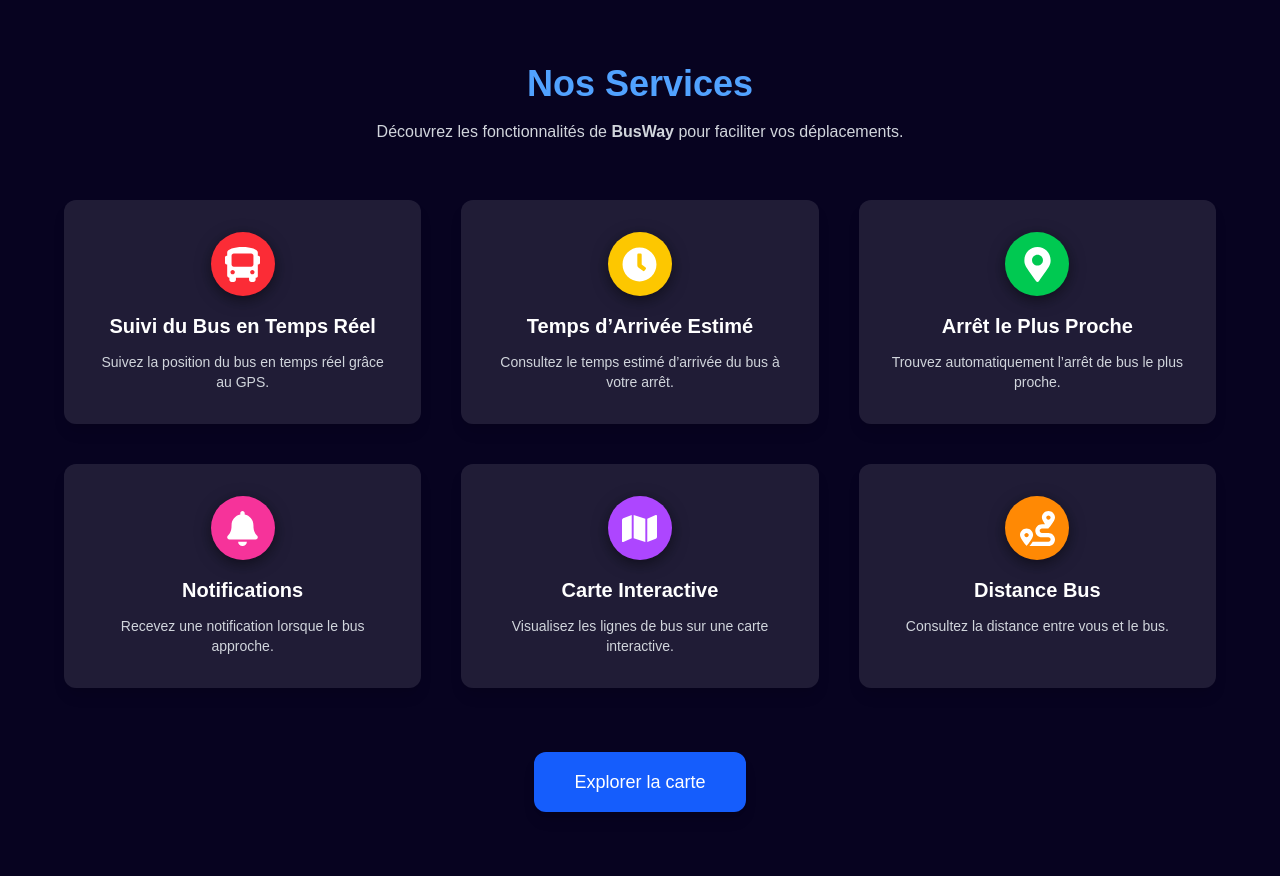
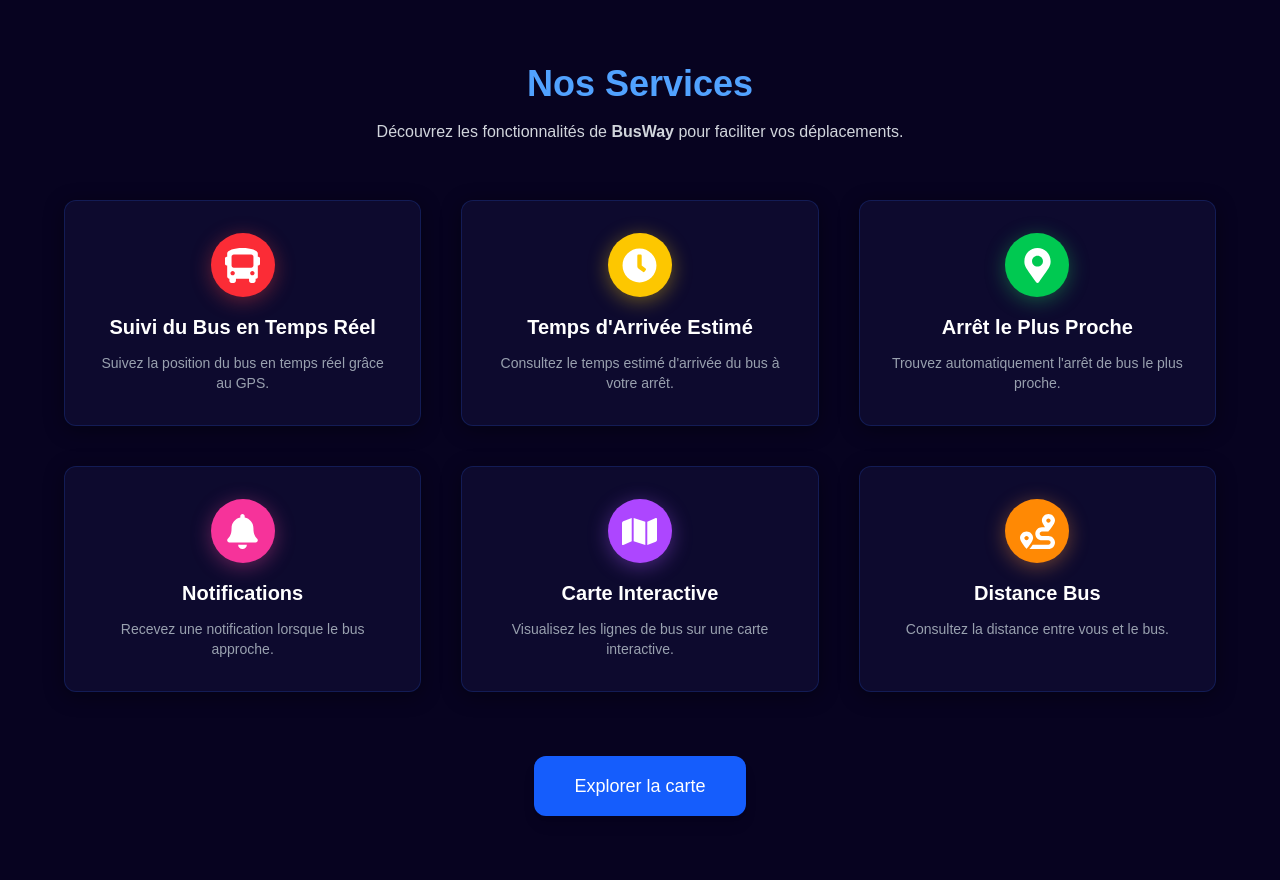
Before and after one commit to titollay/busway, a React (Vite) app: page /services in a window 1280 px wide. Built offline with nearby package versions, Linux system fonts and the light colour scheme.

Commit message:
fix color

```diff
--- a/src/components/Contact.jsx
+++ b/src/components/Contact.jsx
@@ -20,7 +20,7 @@ const Contact = () => {
         </p>
 
         {/* Glass Contact Card frosty */}
-        <div className="bg-white/10 backdrop-blur-[30px] border border-white/20 shadow-2xl p-12 rounded-2xl text-left animate-popUp hover:scale-105 hover:shadow-blue-400 transition duration-500">
+        <div className="bg-[#0d0a2e] backdrop-blur-[30px] border border-white/20 shadow-2xl p-12 rounded-2xl text-left animate-popUp hover:scale-105 hover:shadow-blue-400 transition duration-500">
 
           <p className="flex items-center mb-6 text-white font-semibold">
             <FaMapMarkerAlt className="mr-3 text-blue-400" />
--- a/src/components/Services.jsx
+++ b/src/components/Services.jsx
@@ -1,26 +1,25 @@
-
 import { FaBus, FaClock, FaMapMarkerAlt, FaBell, FaMap, FaRoute } from "react-icons/fa";
 import React from "react";
 
 function Services() {
   const services = [
-    { icon: <FaBus size={35} />, title: "Suivi du Bus en Temps Réel", desc: "Suivez la position du bus en temps réel grâce au GPS.", color: "bg-red-500" },
-    { icon: <FaClock size={35} />, title: "Temps d’Arrivée Estimé", desc: "Consultez le temps estimé d’arrivée du bus à votre arrêt.", color: "bg-yellow-400" },
-    { icon: <FaMapMarkerAlt size={35} />, title: "Arrêt le Plus Proche", desc: "Trouvez automatiquement l’arrêt de bus le plus proche.", color: "bg-green-500" },
-    { icon: <FaBell size={35} />, title: "Notifications", desc: "Recevez une notification lorsque le bus approche.", color: "bg-pink-500" },
-    { icon: <FaMap size={35} />, title: "Carte Interactive", desc: "Visualisez les lignes de bus sur une carte interactive.", color: "bg-purple-500" },
-    { icon: <FaRoute size={35} />, title: "Distance Bus", desc: "Consultez la distance entre vous et le bus.", color: "bg-orange-400" }
+    { icon: <FaBus size={35} />, title: "Suivi du Bus en Temps Réel", desc: "Suivez la position du bus en temps réel grâce au GPS.", color: "bg-red-500", shadow: "rgba(239,68,68,0.4)" },
+    { icon: <FaClock size={35} />, title: "Temps d'Arrivée Estimé", desc: "Consultez le temps estimé d'arrivée du bus à votre arrêt.", color: "bg-yellow-400", shadow: "rgba(250,204,21,0.4)" },
+    { icon: <FaMapMarkerAlt size={35} />, title: "Arrêt le Plus Proche", desc: "Trouvez automatiquement l'arrêt de bus le plus proche.", color: "bg-green-500", shadow: "rgba(34,197,94,0.4)" },
+    { icon: <FaBell size={35} />, title: "Notifications", desc: "Recevez une notification lorsque le bus approche.", color: "bg-pink-500", shadow: "rgba(236,72,153,0.4)" },
+    { icon: <FaMap size={35} />, title: "Carte Interactive", desc: "Visualisez les lignes de bus sur une carte interactive.", color: "bg-purple-500", shadow: "rgba(168,85,247,0.4)" },
+    { icon: <FaRoute size={35} />, title: "Distance Bus", desc: "Consultez la distance entre vous et le bus.", color: "bg-orange-400", shadow: "rgba(251,146,60,0.4)" }
   ];
 
   return (
     <div className="min-h-screen bg-[#070320] py-16 px-6 text-white">
 
       {/* Title */}
-      <h1 className="text-4xl font-bold text-center text-blue-400 mb-4 animate-fadeInDown">
+      <h1 className="text-4xl font-bold text-center text-blue-400 mb-4">
         Nos Services
       </h1>
 
-      <p className="text-center text-gray-300 mb-14 animate-fadeInUp delay-200">
+      <p className="text-center text-gray-300 mb-14">
         Découvrez les fonctionnalités de <strong>BusWay</strong> pour faciliter vos déplacements.
       </p>
 
@@ -29,18 +28,21 @@ function Services() {
         {services.map((service, index) => (
           <div
             key={index}
-            className="bg-white/10 rounded-xl p-8 text-center shadow-lg
+            className="bg-[#0d0a2e] border border-blue-900/40 rounded-xl p-8 text-center
                        transform transition-all duration-500
-                       hover:-translate-y-4 hover:shadow-2xl
+                       hover:-translate-y-4 hover:border-blue-500/60
                        animate-dropTop"
-            style={{ animationDelay: `${index * 150}ms` }}
+            style={{
+              animationDelay: `${index * 150}ms`,
+              boxShadow: "0 4px 20px rgba(0,0,0,0.4)"
+            }}
           >
             {/* Icon */}
-            <div className={`mb-4 flex justify-center items-center w-16 h-16 mx-auto rounded-full ${service.color}
-                            shadow-[0_4px_15px_rgba(0,0,0,0.5)]
-                            transition-transform duration-500
-                            hover:scale-125 hover:shadow-[0_8px_25px_rgba(0,0,0,0.7)]
-                            `}>
+            <div
+              className={`mb-4 flex justify-center items-center w-16 h-16 mx-auto rounded-full ${service.color}
+                          transition-transform duration-500 hover:scale-125`}
+              style={{ boxShadow: `0 4px 20px ${service.shadow}` }}
+            >
               {React.cloneElement(service.icon, { color: "white" })}
             </div>
 
@@ -48,7 +50,7 @@ function Services() {
             <h2 className="text-xl font-semibold mb-3 text-white">{service.title}</h2>
 
             {/* Description */}
-            <p className="text-gray-300 text-sm">{service.desc}</p>
+            <p className="text-gray-400 text-sm">{service.desc}</p>
           </div>
         ))}
       </div>
@@ -57,13 +59,13 @@ function Services() {
       <div className="flex justify-center mt-16">
         <button className="bg-blue-600 text-white px-10 py-4 rounded-xl text-lg
                            shadow-lg transition duration-500
-                           hover:bg-blue-700 hover:scale-110 hover:animate-pulse">
+                           hover:bg-blue-700 hover:scale-110">
           Explorer la carte
         </button>
       </div>
 
-      {/* Animations */}
-      <style jsx>{`
+      {/* ✅ style sans jsx */}
+      <style>{`
         @keyframes dropTop {
           0% { opacity: 0; transform: translateY(-80px); }
           60% { opacity: 1; transform: translateY(10px); }
```
